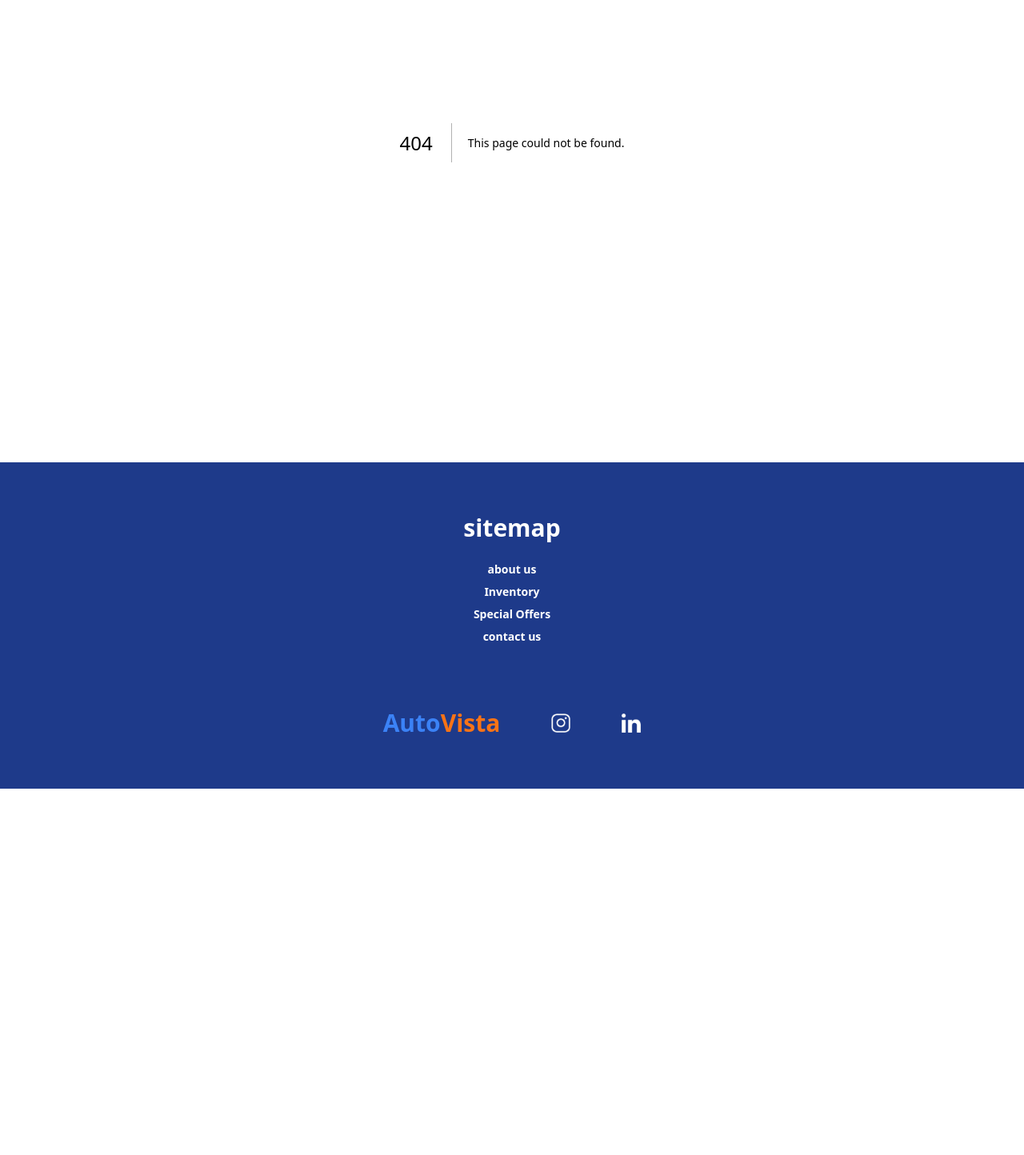
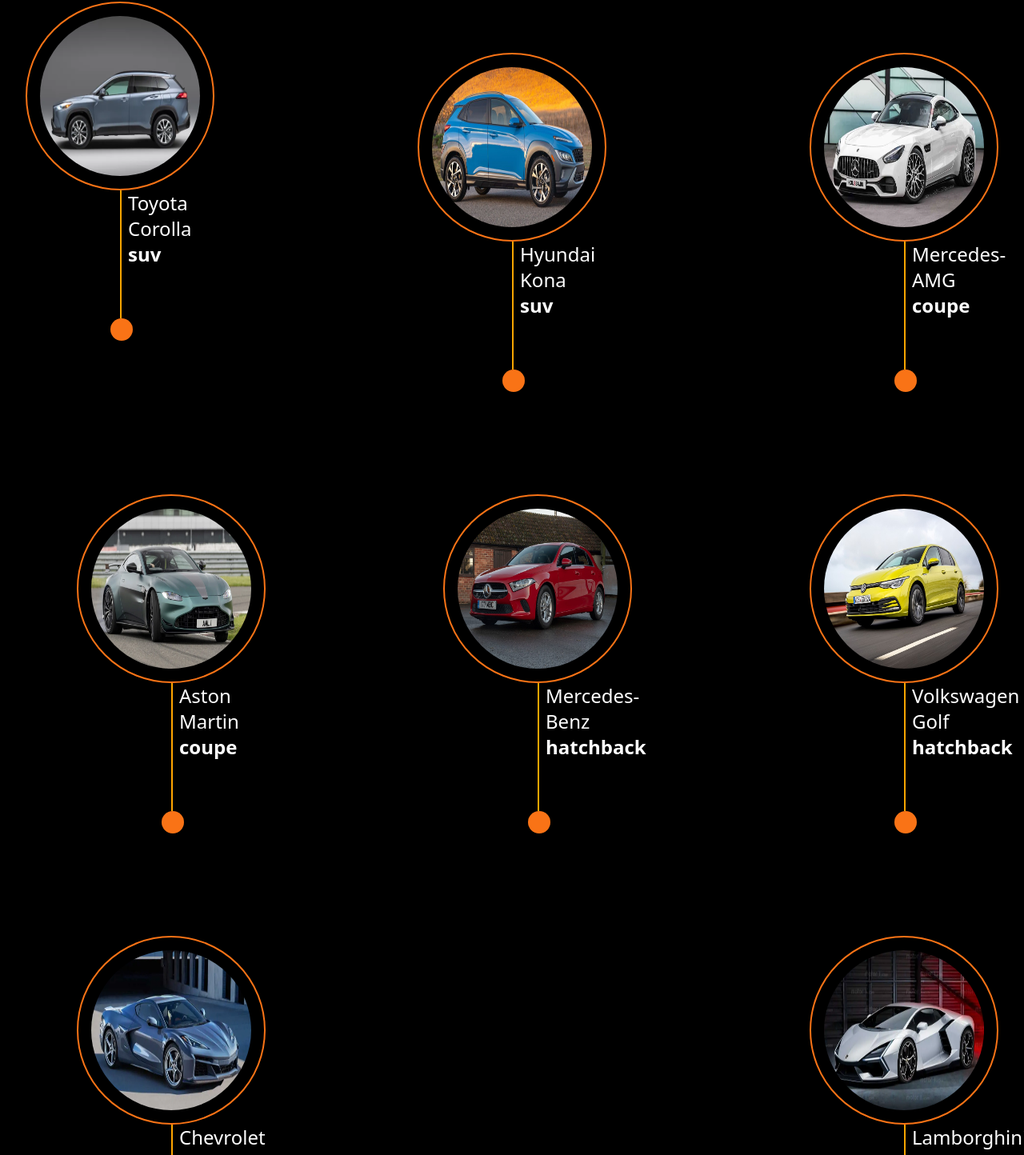
Before and after one commit to Nagi9999/apiTest, a Next.js app: page /ourteam in a window 1280 px wide. Before the commit this address had no page. Shown: the part 346-1790 px from the top of the page at 80% size. Before the commit the page ends 1332 px from the top, so only its background shows below. Built offline with nearby package versions, Linux system fonts and the light colour scheme.

Commit message:
project setup

```diff
--- a/src/assets/scss/global.css
+++ b/src/assets/scss/global.css
@@ -168,3 +168,12 @@
 
   /* Add other styles for the centered slide, such as text and title styles */
 }
+
+
+
+.vertical-line::before {
+  content: "";
+  border-left: 2px solid orange; /* Increase the width (taller line) and color as needed */
+  height: 100%; /* Set the height to 100% to make it as tall as the container */
+  display: inline-block; /* This makes it take up the full height of its container */
+}
--- /dev/null
+++ b/src/components/member.js
@@ -0,0 +1,139 @@
+import React, { useEffect } from "react";
+import { gsap, Power1 } from "gsap";
+
+const Member = () => {
+  const Data = [
+    {
+      id: 1,
+      src: "/images/corolla.jpg",
+      name: "Toyota Corolla ",
+      category: "suv",
+    },
+    {
+      id: 2,
+      src: "/images/kona.jpg",
+      name: "Hyundai Kona ",
+      category: "suv",
+    },
+    {
+      id: 3,
+      src: "/images/amg.jpg",
+      name: "Mercedes-AMG ",
+      category: "coupe",
+    },
+    {
+      id: 4,
+      src: "/images/astonMartin.jpg",
+      name: "Aston Martin ",
+      category: "coupe",
+    },
+    {
+      id: 5,
+      src: "/images/mercedesA.jpg",
+      name: "Mercedes-Benz  ",
+      category: "hatchback",
+    },
+    {
+      id: 6,
+      src: "/images/golf.jpg",
+      name: "Volkswagen Golf ",
+      category: "hatchback",
+    },
+    {
+      id: 7,
+      src: "/images/corvette.jpg",
+      name: "Chevrolet Corvette ",
+      category: "sport",
+    },
+    {
+      id: 8,
+      src: "/images/lamborghini.jpg",
+      name: "Lamborghini ",
+      category: "sport",
+    },
+  ];
+
+
+  useEffect(() => {
+    // Function to handle the image spin animation
+    const spinImages = () => {
+      const imageElements = document.querySelectorAll(".spin-image");
+
+      imageElements.forEach((image) => {
+        gsap.to(image, {
+          rotation: 360, // Rotate the image 360 degrees
+          duration: 2, // Animation duration in seconds
+          onComplete: () => {
+            gsap.set(image, { rotation: 0 }); // Set the rotation back to 0 degrees
+          },
+        });
+      });
+    };
+
+    const animateText = () => {
+        const textElements = document.querySelectorAll(".scale-text");
+
+        textElements.forEach((text, index) => {
+          gsap.from(text, {
+            y: (index % 2 === 0) ? "-100%" : "100%", // Alternate the direction of animation
+            scale: 0, // Start with a scale of 0
+            opacity: 0, // Start with opacity 0
+            duration: 1, // Animation duration in seconds
+            ease: "power1.inOut", // Easing function
+            delay: index * 0.2, // Add a delay to stagger the animations
+          });
+        });
+      };
+
+      const animateBorder = () => {
+        const borderElements = document.querySelectorAll(".border-circle");
+
+        borderElements.forEach((border) => {
+          gsap.from(border, {
+            scale: 0, // Start with a scale of 0
+            duration: 1, // Animation duration in seconds
+            ease: "power1.inOut", // Easing function
+          });
+        });
+      };
+
+    spinImages();
+    animateText();
+    animateBorder();
+  }, []);
+
+
+  return (
+    <div className="  justify-center pt-20 my-20">
+    <div className="flex flex-wrap justify-between sm:space-x-16 space-x-4 sm:space-y-16 space-y-4 my-8">
+      {Data.map((item) => {
+        return (
+          <div
+            key={item.id}
+            className="w-[25%] flex-col px-8 sm:px-8 py-4 sm:py-8 rounded-md text-justify text-white text-2xl max-w-[300px]"
+          >
+            <div className="box-border border-orange-500 border-2 jus rounded-full p-4 flex flex-col items-center justify-center border-circle">
+              <img
+                className="w-[200px] h-[200px] rounded-full object-fill spin-image"
+                src={item.src}
+                alt="This is a card"
+              />
+            </div>
+
+            <div className="flex ml-[50%]">
+              <div className="vertical-line scale-text"></div>
+              <div className="pl-2 pb-16 scale-text">
+                <h3>{item.name}</h3>
+                <p className="font-bold">{item.category}</p>
+              </div>
+            </div>
+            <div className="ml-[45%] w-7 h-7 rounded-full bg-orange-500 scale-text" />
+          </div>
+        );
+      })}
+    </div>
+  </div>
+  );
+};
+
+export default Member;
--- a/src/components/nav.js
+++ b/src/components/nav.js
@@ -26,7 +26,7 @@
     { title: "about us", path: "/aboutus" },
     { title: "Inventory", path: "/inventory" },
     { title: "Special Offers", path: "/specialOffers" },
-    { title: "contact us", path: "/contactus" },
+    { title: "Our Team", path: "/ourteam" },
   ];
 
   return (
--- /dev/null
+++ b/src/pages/ourteam.js
@@ -0,0 +1,11 @@
+import Member from "@/components/member";
+
+const OurTeam = () => {
+    return (
+        <main className="2xl:container mx-auto" >
+            <Member/>
+        </main>
+     );
+}
+
+export default OurTeam;
```
